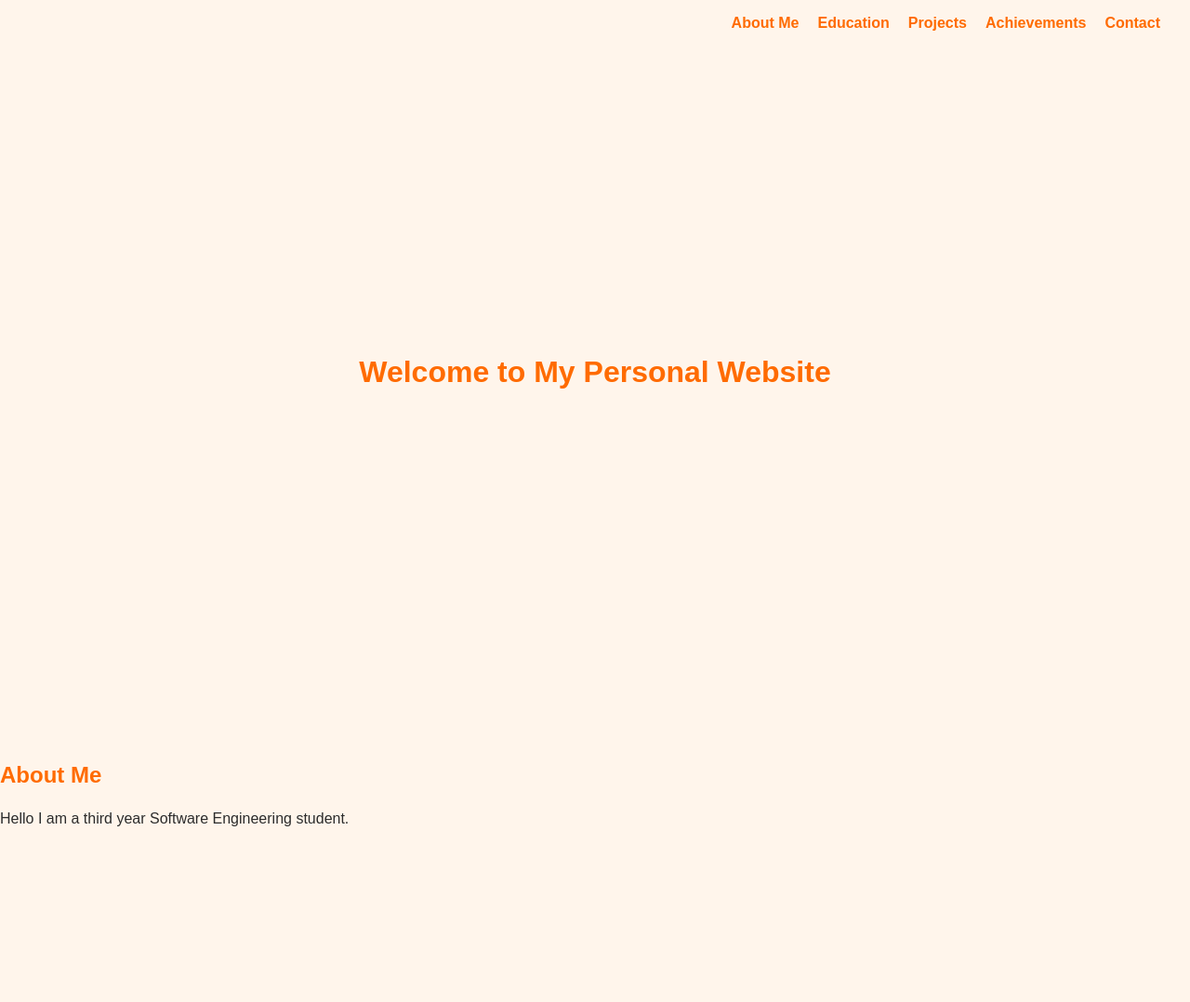
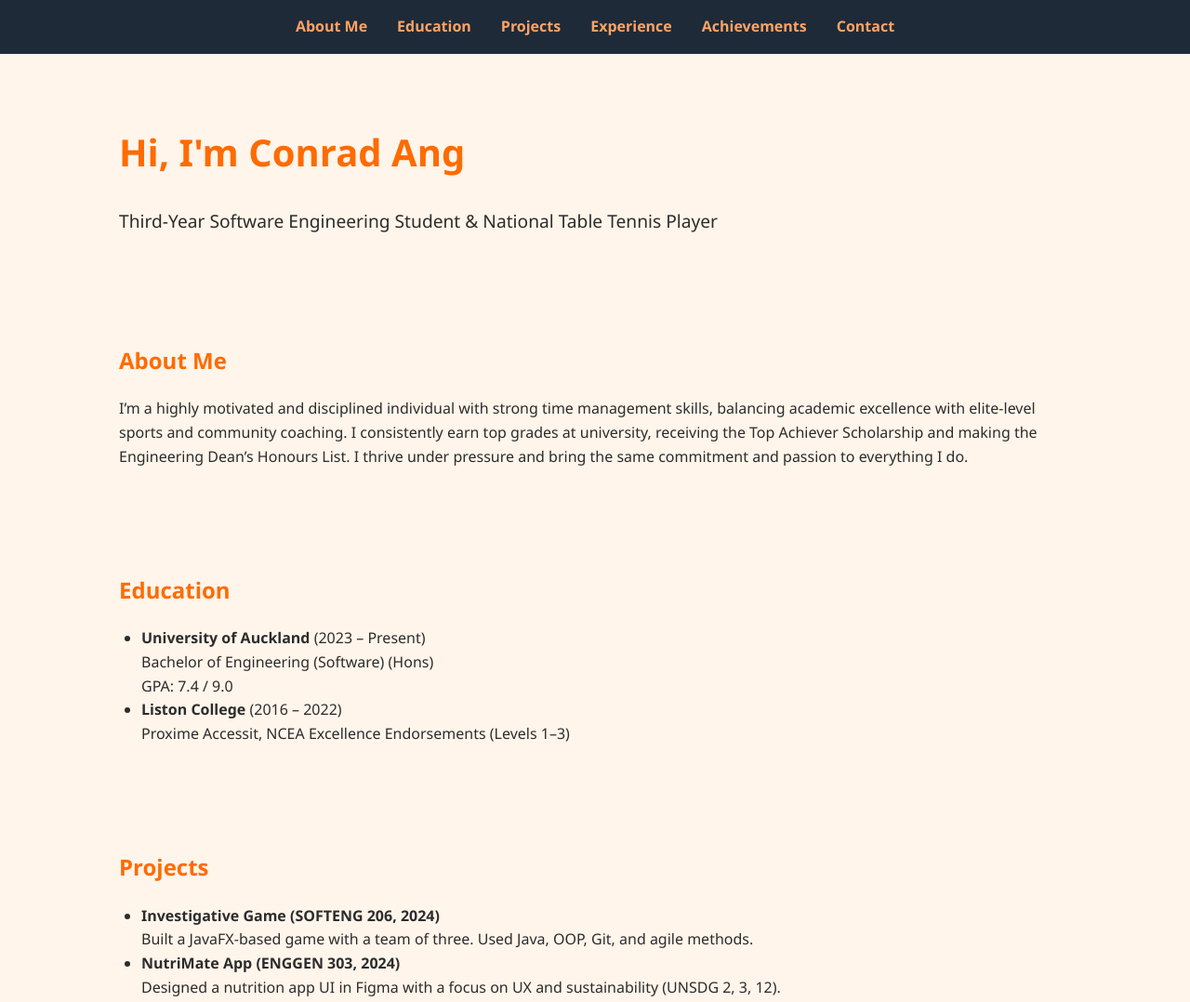
Before and after one commit to conradangwz/Personal-Website, a plain HTML site: page index.html in a window 1280 px wide. Shown: the top 1078 px of the page at 93% size. Drawn offline with Linux system fonts and the light colour scheme.

Commit message:
added more content to the html file and updated the css

```diff
--- a/css/styles.css
+++ b/css/styles.css
@@ -1,84 +1,83 @@
-/* Base Styling */
-:root {
-    --primary-color: #ff6b00;
-    --secondary-color: #ffa366;
-    --background-color: #fff5eb;
-    --text-color-dark: #2c2c2c;
-    --text-color-light: #ffffff;
-    --accent-color-1: #1e2a38;
-    --accent-color-2: #a8a8a8;
-    --highlight: #ffe066;
-    --font-family: 'Arial', sans-serif;
-    --font-size: 1em;
-    --border-radius: 0.25em;
+/* Global Styles */
+body {
+  font-family: 'Segoe UI', Tahoma, Geneva, Verdana, sans-serif;
+  background-color: #FFF5EB;
+  color: #2C2C2C;
+  margin: 0;
+  padding: 0;
+  line-height: 1.6;
 }
 
-body {
-    font-family: var(--font-family);
-    font-size: var(--font-size);
-    color: var(--text-color-dark);
-    background-color: var(--background-color);
+/* Navigation */
+#navbar {
+  background-color: #1E2A38;
+  padding: 1rem 0;
+}
+
+#navbar ul {
+  list-style: none;
+  display: flex;
+  justify-content: center;
+  gap: 2rem;
   margin: 0;
   padding: 0;
 }
 
-h1, h2, h3 {
-    color: var(--primary-color);
+#navbar a {
+  text-decoration: none;
+  color: #FFA366;
+  font-weight: bold;
+  transition: color 0.3s ease;
 }
 
-p {
-    line-height: 1.6;
+#navbar a:hover {
+  color: #FF6B00;
 }
 
-a {
-    color: var(--primary-color);
-    text-decoration: none;
+/* Container Sections */
+.container {
+  padding: 3rem 10%;
 }
 
+/* Header */
+header h1 {
+  font-size: 2.5rem;
+  color: #FF6B00;
+}
+
+header p {
+  font-size: 1.2rem;
+  color: #2C2C2C;
+}
+
+/* Headings */
+h2 {
+  color: #FF6B00;
+  margin-top: 0;
+}
+
+/* Links */
+a {
+  color: #FF6B00;
+}
+
+a:hover {
+  text-decoration: underline;
+}
+
+/* Lists */
 ul {
-    list-style-type: none;
-    margin: 0;
-    padding: 0;
+  padding-left: 1.5rem;
+}
+
+/* Responsive */
+@media screen and (max-width: 768px) {
+  #navbar ul {
+    flex-direction: column;
+    align-items: center;
   }
 
   .container {
-    width: 100%;
-    height: 100%;
-    max-width: 100vw;
-    min-height: 100vh;
-    box-sizing: border-box;
+    padding: 2rem 5%;
   }
-
-/* Homepage */
-
-#homepage {
-    text-align: center;
 }
-
-#homepage h1{
-    display: flex;
-    justify-content: center;
-    align-items: center;
-    height: 100vh;
-    margin: 0;
-}
-
-#navbar {
-    padding: 1em;
-    justify-content: center;
-    position: sticky;
-    top: 0;
-    right: 0;
-    z-index: 1000;
-    position: fixed;
-}
-
-#navbar ul {
-    margin: 0 1em;
-    color: var(--text-color-light);
-    font-weight: bold;
-    justify-content: flex-end;
-    display: flex;
-    flex-direction: row;
-    gap: 1.25em;
-}
--- a/index.html
+++ b/index.html
@@ -1,11 +1,11 @@
 <!DOCTYPE html>
 <html lang="en">
 <head>
-    <meta charset="UTF-8">
-    <meta name="viewport" content="width=device-width, initial-scale=1.0">
-    <meta http-equiv="X-UA-Compatible" content="ie=edge">
-    <title>Personal Website</title>
-    <link rel="stylesheet" href="css/styles.css">
+  <meta charset="UTF-8" />
+  <meta name="viewport" content="width=device-width, initial-scale=1.0"/>
+  <meta http-equiv="X-UA-Compatible" content="ie=edge"/>
+  <title>Conrad Ang - Personal Website</title>
+  <link rel="stylesheet" href="css/styles.css" />
 </head>
 <body>
   <nav id="navbar">
@@ -13,45 +13,75 @@
       <li><a href="#about">About Me</a></li>
       <li><a href="#education">Education</a></li>
       <li><a href="#projects">Projects</a></li>
+      <li><a href="#experience">Experience</a></li>
       <li><a href="#achievements">Achievements</a></li>
       <li><a href="#contact">Contact</a></li>
     </ul>
   </nav>
+
   <header id="homepage" class="container">
-        <h1>Welcome to My Personal Website</h1>
+    <h1>Hi, I'm Conrad Ang</h1>
+    <p>Third-Year Software Engineering Student & National Table Tennis Player</p>
   </header>
 
   <section id="about" class="container">
     <h2>About Me</h2>
-        <p>Hello I am a third year Software Engineering student.</p>
+    <p>
+      I’m a highly motivated and disciplined individual with strong time management skills,
+      balancing academic excellence with elite-level sports and community coaching. I consistently
+      earn top grades at university, receiving the Top Achiever Scholarship and making the Engineering
+      Dean’s Honours List. I thrive under pressure and bring the same commitment and passion to everything I do.
+    </p>
   </section>
 
   <section id="education" class="container">
     <h2>Education</h2>
     <ul>
-            <li>Bachelor of Engineering (Software) (Honours)</li>
+      <li><strong>University of Auckland</strong> (2023 – Present)<br/>
+        Bachelor of Engineering (Software) (Hons)<br/>
+        GPA: 7.4 / 9.0</li>
+      <li><strong>Liston College</strong> (2016 – 2022)<br/>
+        Proxime Accessit, NCEA Excellence Endorsements (Levels 1–3)</li>
     </ul>
   </section>
 
   <section id="projects" class="container">
     <h2>Projects</h2>
     <ul>
-            <li>Project 1: A cool web app</li>
-            <li>Project 2: Another awesome project</li>
+      <li><strong>Investigative Game (SOFTENG 206, 2024)</strong><br/>
+        Built a JavaFX-based game with a team of three. Used Java, OOP, Git, and agile methods.</li>
+      <li><strong>NutriMate App (ENGGEN 303, 2024)</strong><br/>
+        Designed a nutrition app UI in Figma with a focus on UX and sustainability (UNSDG 2, 3, 12).</li>
+    </ul>
+  </section>
+
+  <section id="experience" class="container">
+    <h2>Experience</h2>
+    <ul>
+      <li><strong>Head Coach, Liston College</strong> (2025 – Present)<br/>
+        Led premier teams to multiple regional titles. Developed training programs.</li>
+      <li><strong>Coach, Waitemata Table Tennis Association</strong> (2022 – Present)<br/>
+        Coached over 30 players, ran sessions, managed safety, and built strong parent relationships.</li>
+      <li><strong>Committee Member, WTTA</strong> (2025 – Present)<br/>
+        Helped select rep teams, built operational and financial plans for coaching.</li>
     </ul>
   </section>
 
   <section id="achievements" class="container">
     <h2>Achievements</h2>
     <ul>
-            <li>UOA Top Achiever Scholarship</li>
+      <li>UOA Top Achiever Scholarship (2022)</li>
+      <li>Engineering Dean’s Honours List (2023)</li>
+      <li>U19 & U17 NZ Table Tennis Team (2023, 2019)</li>
+      <li>C Grade National Champion (2022), South Island B Grade Medalist (2024)</li>
     </ul>
   </section>
 
   <section id="contact" class="container">
     <h2>Contact Me</h2>
-        <p>Email:</p>
-        <p>Phone:</p>
+    <p>Email: <a href="mailto:conradang2004@gmail.com">conradang2004@gmail.com</a></p>
+    <p>Phone: 022 636 9651</p>
+    <p><a href="https://github.com" target="_blank">GitHub</a> | <a href="https://linkedin.com" target="_blank">LinkedIn</a></p>
   </section>
 </body>
 </html>
```
Also changed, not shown: img/profilepic.jpg (added). Lines whose indentation alone changed are shown as unchanged.
